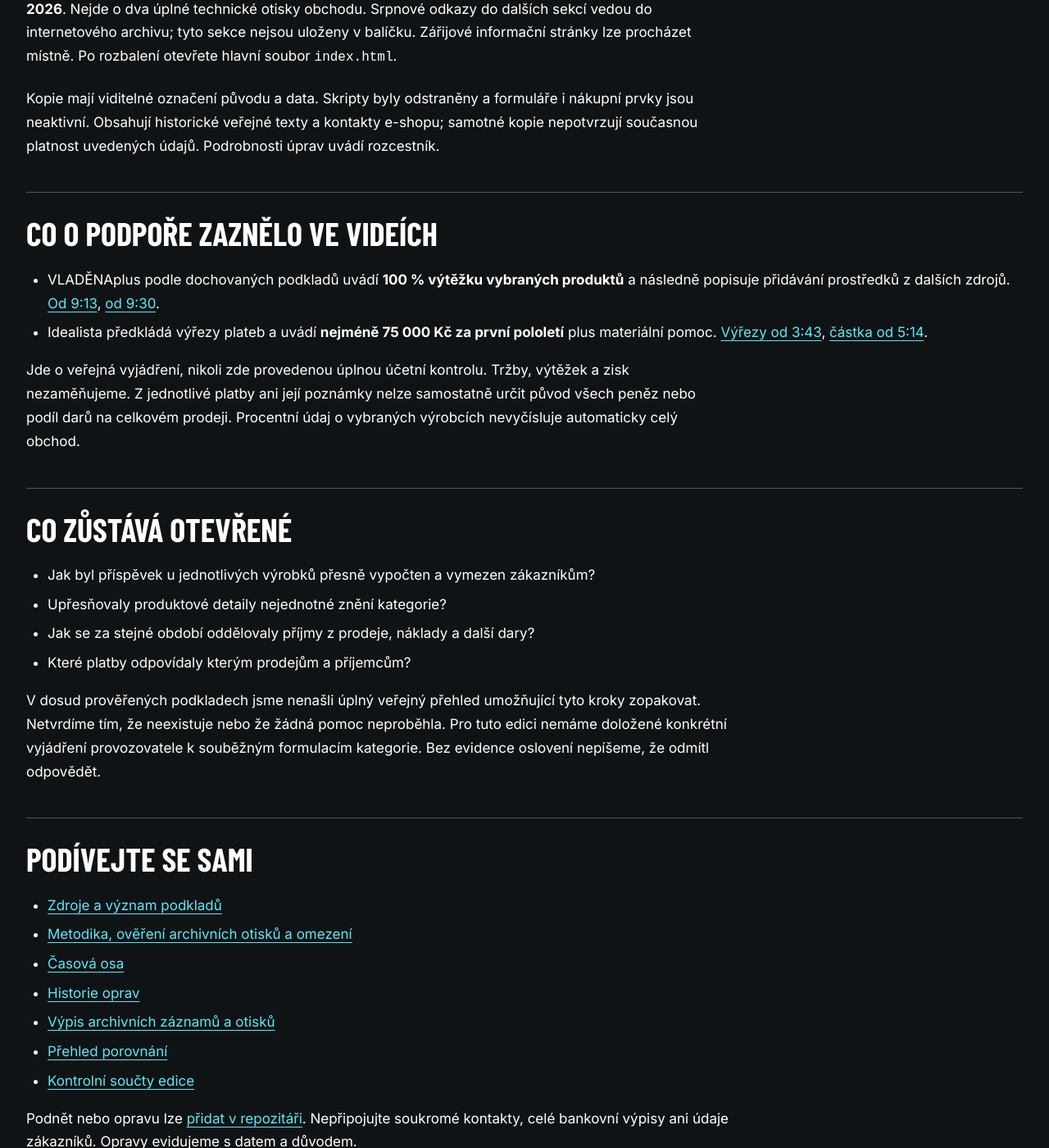
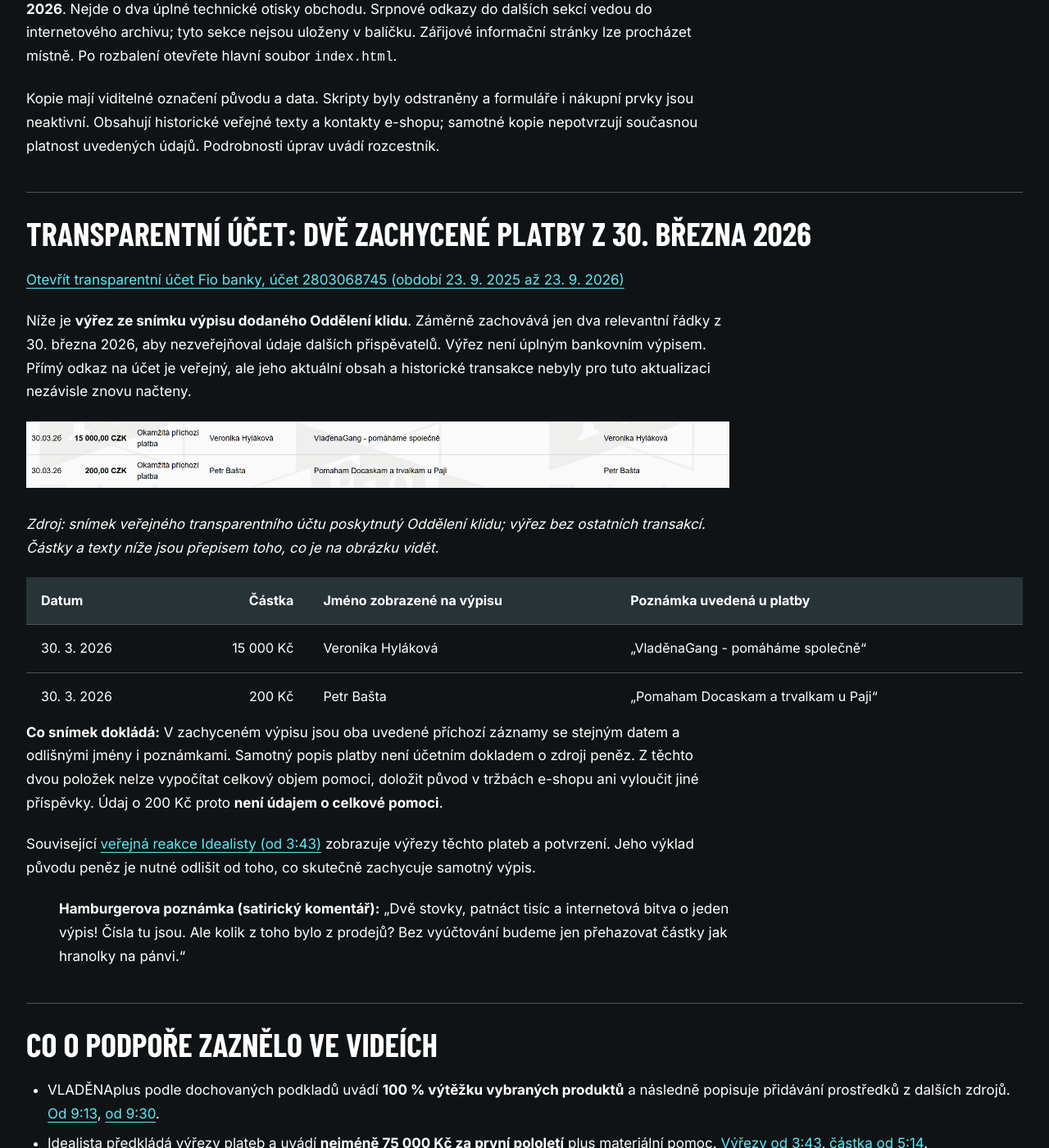
Before and after one commit to oddeleniklidu/Sanony, a Jekyll site: the page built from Případ Eshop vladenagang.cz/README.md, in a window 1280 px wide and 1400 px high, scrolled down 2363 px. Shown: the whole window at 82% size. Built offline with Jekyll 4.4.1, drawn with Linux system fonts in a browser that asks for light colours; our own code applies the rules of GitHub Pages for plain Markdown files; some of the changed text lies outside the part shown.

Commit message:
Doplnit Šanon VI o výřez plateb transparentního účtu (#14)
Co-authored-by: Oddělení klidu <oddeleniklidu@users.noreply.github.com>

```diff
--- a/Případ Eshop vladenagang.cz/README.md
+++ b/Případ Eshop vladenagang.cz/README.md
@@ -51,6 +51,27 @@ Balíček obsahuje **rekonstrukci homepage z 10. srpna 2026** a **statickou kopi
 
 Kopie mají viditelné označení původu a data. Skripty byly odstraněny a formuláře i nákupní prvky jsou neaktivní. Obsahují historické veřejné texty a kontakty e-shopu; samotné kopie nepotvrzují současnou platnost uvedených údajů. Podrobnosti úprav uvádí rozcestník.
 
+## Transparentní účet: dvě zachycené platby z 30. března 2026
+
+[Otevřít transparentní účet Fio banky, účet 2803068745 (období 23. 9. 2025 až 23. 9. 2026)](https://ib.fio.cz/ib/transparent?a=2803068745&f=23.09.2025&t=23.09.2026)
+
+Níže je **výřez ze snímku výpisu dodaného Oddělení klidu**. Záměrně zachovává jen dva relevantní řádky z 30. března 2026, aby nezveřejňoval údaje dalších přispěvatelů. Výřez není úplným bankovním výpisem. Přímý odkaz na účet je veřejný, ale jeho aktuální obsah a historické transakce nebyly pro tuto aktualizaci nezávisle znovu načteny.
+
+![Výřez transparentního účtu Fio: příchozí platby 15 000 Kč a 200 Kč dne 30. března 2026](prilohy/fio-prichozi-platby-2026-03-30.png)
+
+*Zdroj: snímek veřejného transparentního účtu poskytnutý Oddělení klidu; výřez bez ostatních transakcí. Částky a texty níže jsou přepisem toho, co je na obrázku vidět.*
+
+| Datum | Částka | Jméno zobrazené na výpisu | Poznámka uvedená u platby |
+| --- | ---: | --- | --- |
+| 30. 3. 2026 | 15 000 Kč | Veronika Hyláková | „VladěnaGang - pomáháme společně“ |
+| 30. 3. 2026 | 200 Kč | Petr Bašta | „Pomaham Docaskam a trvalkam u Paji“ |
+
+**Co snímek dokládá:** V zachyceném výpisu jsou oba uvedené příchozí záznamy se stejným datem a odlišnými jmény i poznámkami. Samotný popis platby není účetním dokladem o zdroji peněz. Z těchto dvou položek nelze vypočítat celkový objem pomoci, doložit původ v tržbách e-shopu ani vyloučit jiné příspěvky. Údaj o 200 Kč proto **není údajem o celkové pomoci**.
+
+Související [veřejná reakce Idealisty (od 3:43)](https://www.youtube.com/watch?v=s3v2gQLzj2Q&t=223) zobrazuje výřezy těchto plateb a potvrzení. Jeho výklad původu peněz je nutné odlišit od toho, co skutečně zachycuje samotný výpis.
+
+> **Hamburgerova poznámka (satirický komentář):** „Dvě stovky, patnáct tisíc a internetová bitva o jeden výpis! Čísla tu jsou. Ale kolik z toho bylo z prodejů? Bez vyúčtování budeme jen přehazovat částky jak hranolky na pánvi.“
+
 ## Co o podpoře zaznělo ve videích
 
 - VLADĚNAplus podle dochovaných podkladů uvádí **100 % výtěžku vybraných produktů** a následně popisuje přidávání prostředků z dalších zdrojů. [Od 9:13](https://www.youtube.com/watch?v=NRQ3Hg27LXQ&t=553), [od 9:30](https://www.youtube.com/watch?v=NRQ3Hg27LXQ&t=570).
--- a/Případ Eshop vladenagang.cz/prilohy/SHA256SUMS.txt
+++ b/Případ Eshop vladenagang.cz/prilohy/SHA256SUMS.txt
@@ -28,10 +28,11 @@ bc8597f1e93454ca82a7c842e8d799acb5465a0f3c85b5adaeb0005a4527479f  offline/2026-0
 54be1f8e9c0ba3bca845a33d9c02df53c4d613b151e1b0e3a45959101596c8f9  offline/assets/ubuntu-700.woff2
 d536c27c430ade5e9e92ea65df889afac586bb155db7add7fb472c262bba4979  offline/index.html
 ada43e484c04e86eee1ec24c04988da32740af326abd4263de9176347d9fa342  OPRAVY.html
-75b28ff2c68082ef47fd3520d78977509a3141a4a1f7aeabcc1c144d0b136fe5  OPRAVY.md
+86e01e40b15f74e153618687234e4668e73d6a8b311a7244766fc849bc09c876  OPRAVY.md
 691be114ea71e1430d4c1161901274aa1aa4a9bba10e38384c7bb6a640792ba0  prilohy/archivni-zaznamy.json
 5f418af69e989bdf28e5514e5114b073924464f0e45da9991c4e5fa5ea125982  prilohy/eshop-offline-dve-varianty.zip
 4690c270d5ac1949d7be99b83ee305b52bed962f741bcc8e96461028ed9162cb  prilohy/srovnani.csv
-d7d2c42ca24713f39d1e450583cf72dff2f19d6df4d9ddd50f1d992efe2655fb  README.md
+11451e3eb6cae6c966a88dcc4e0e89ce5f333e9baa9c0a78054593533d37c90d  README.md
 c2ea7d18d131f17cbf19200d56eeaf6dc3352a7dd2ac05b7cdef515d8fa4fcf6  ZDROJE.html
 06203fb6432bbda1c8e3140208b18887450358ca07e2ed34f17d295391c8b3f9  ZDROJE.md
+9d33b71fd66ee0d0f8a6aefa25b5e8d1f48a459526f3b1393b883f788dbad8de  prilohy/fio-prichozi-platby-2026-03-30.png
```
Also changed, not shown: other parts of Případ Eshop vladenagang.cz/README.md (+1 -1 lines), Případ Eshop vladenagang.cz/OPRAVY.md (+7 -0 lines), Případ Eshop vladenagang.cz/prilohy/fio-prichozi-platby-2026-03-30.png (added).
